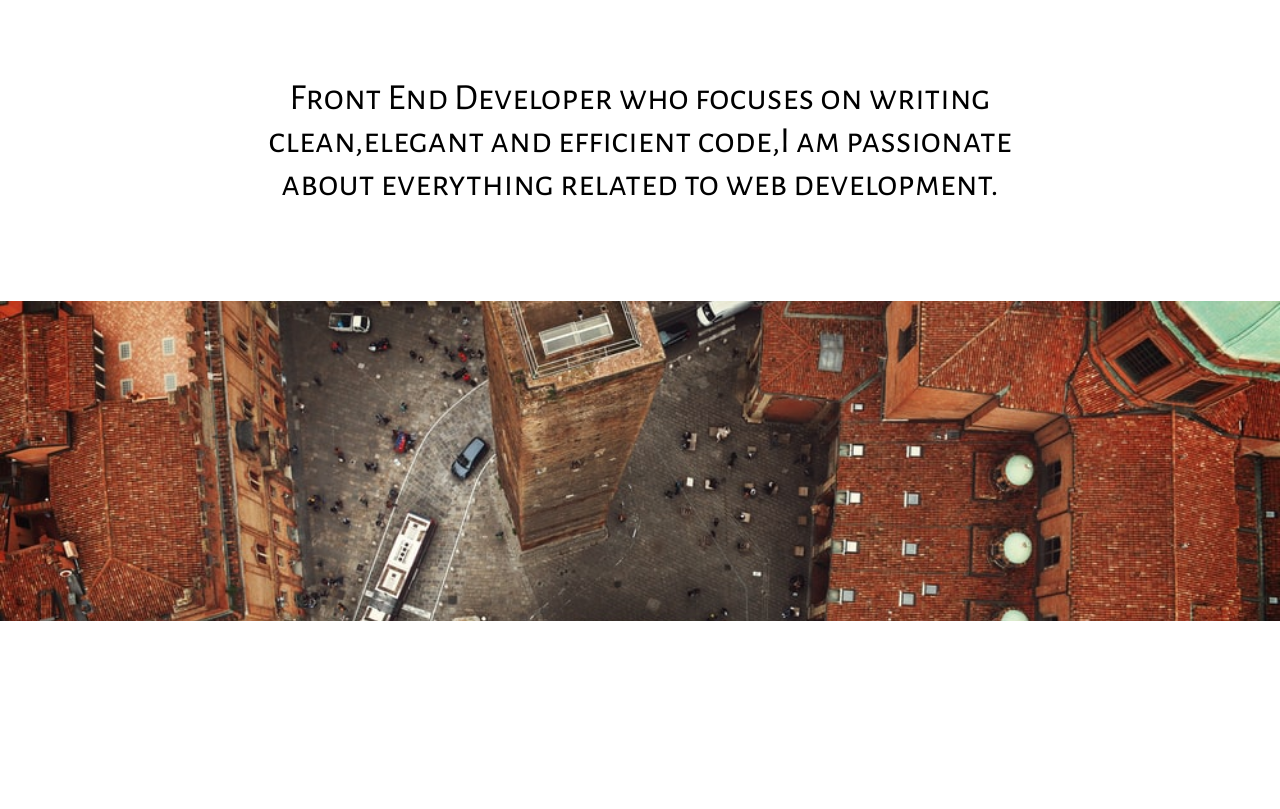
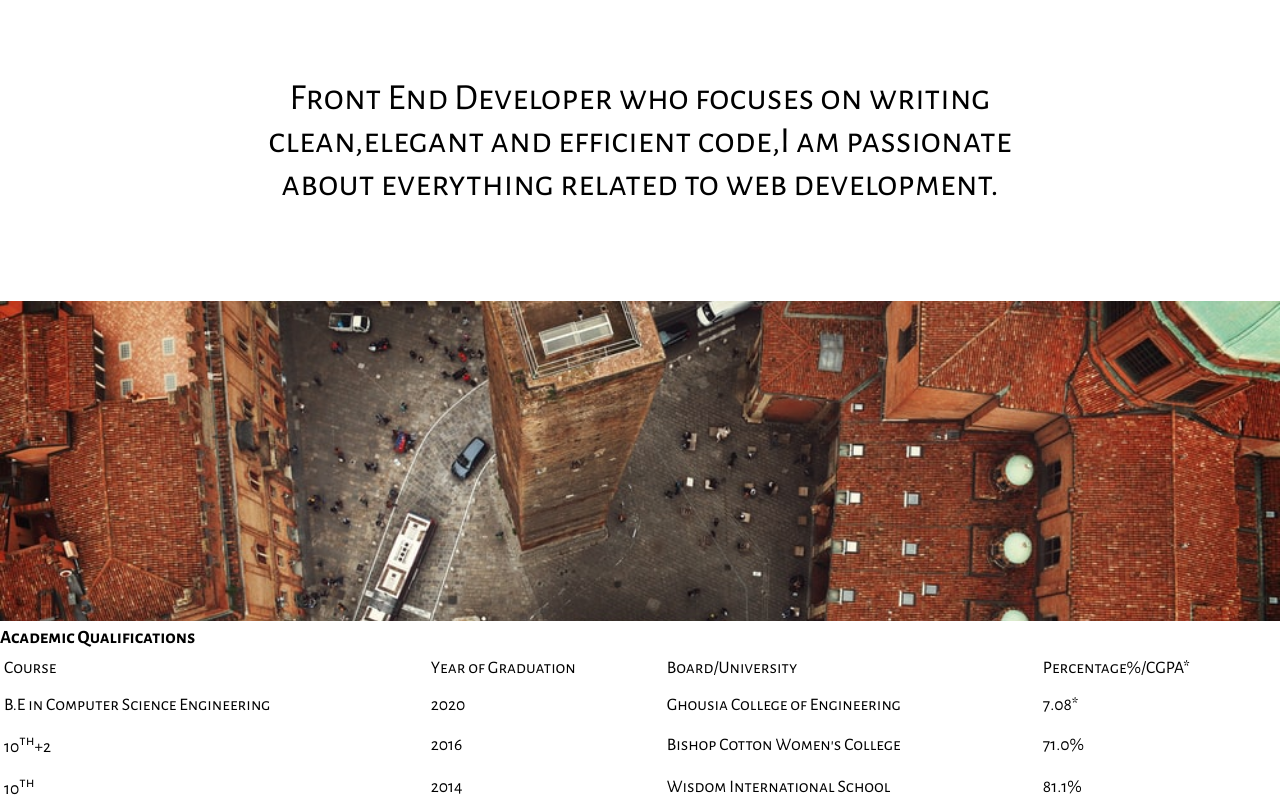
Before and after one commit to yshifa/first-portfolio, a plain HTML site: page index.html in a window 1280 px wide. Shown: the part 57-866 px from the top of the page. Before the commit the page ends 800 px from the top, so only its background shows below. Drawn offline with Linux system fonts and the light colour scheme.

Commit message:
updated qualifications

```diff
--- a/css/style.css
+++ b/css/style.css
@@ -42,6 +42,21 @@ body {
   width: 100%;
   height: 40vh;
   object-fit: cover;
+}
+
+.heading {
+  font-size: 1.5rem;
+}
+
+table {
+  width: 100%;
+  height: 20vh;
+}
+
+td {
+  padding: 2px;
+  font-size: 1.1rem;
+  /* border: 1px; */
 }
 
 @media (min-width: 768px) {
--- a/index.html
+++ b/index.html
@@ -33,6 +33,34 @@
       src="images/photo-1477915737647-b5246ee6de6f.jfif"
       alt=""
     />
+    <h3>Academic Qualifications</h3>
+    <table>
+      <tr class="heading">
+        <td>Course</td>
+        <td>Year of Graduation</td>
+        <td>Board/University</td>
+        <td>Percentage%/CGPA*</td>
+      </tr>
+      <tr>
+        <td>B.E in Computer Science Engineering</td>
+        <td>2020</td>
+        <td>Ghousia College of Engineering</td>
+        <td>7.08*</td>
+      </tr>
+      <tr>
+        <td>10<sup>th</sup>+2</td>
+        <td>2016</td>
+        <td>Bishop Cotton Women's College</td>
+        <td>71.0%</td>
+      </tr>
+      <tr>
+        <td>10<sup>th</sup></td>
+        <td>2014</td>
+        <td>Wisdom International School</td>
+        <td>81.1%</td>
+      </tr>
+    </table>
+
     <!-- <div class="box">
         <p>hello</p>
     </div> -->
```
